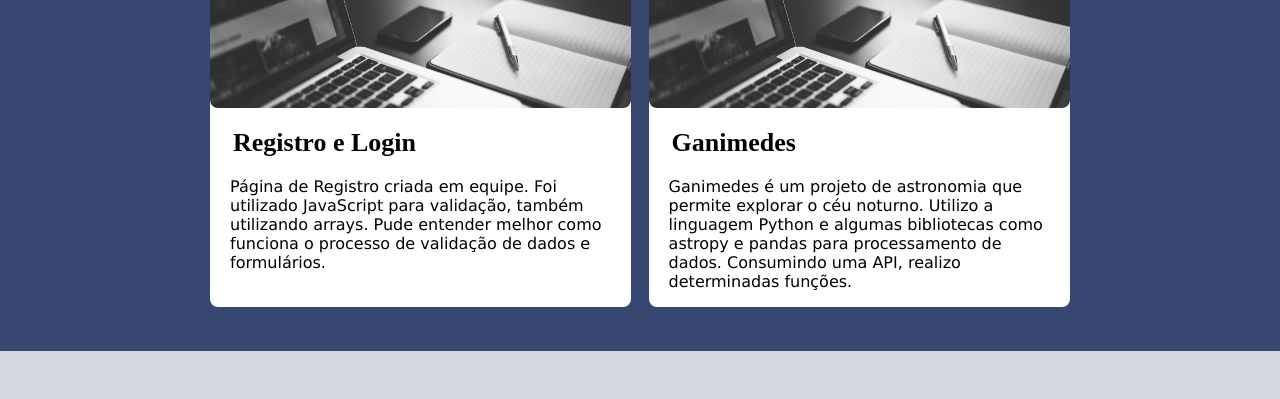
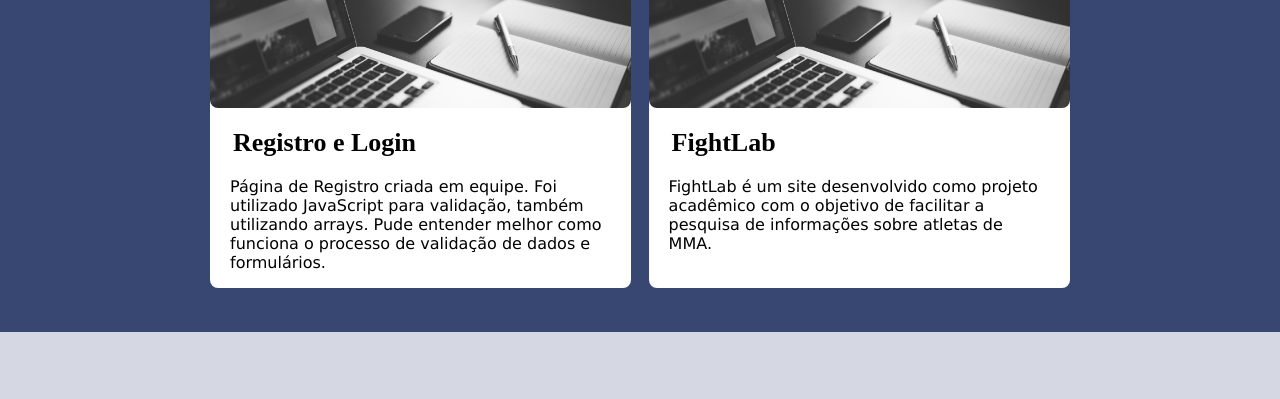
Before and after one commit to Gabriel-Matias07/my-portfolio, a plain HTML site: page index.html in a window 1280 px wide. Shown: the part 1200-1599 px from the top of the page. Drawn offline with Linux system fonts and the light colour scheme; a web font is replaced by a local one.

Commit message:
Update index.html

```diff
--- a/index.html
+++ b/index.html
@@ -64,8 +64,8 @@
                 </div>
                 <div>
                     <div></div>
-                    <h3><a href="https://gabriel-matias07.github.io/product_review_card_component_main/" target="_blank">Ganimedes</h3></a>
-                    <p>Ganimedes é um projeto de astronomia que permite explorar o céu noturno. Utilizo a linguagem Python e algumas bibliotecas como astropy e pandas para processamento de dados. Consumindo uma API, realizo determinadas funções.</p>
+                    <h3><a href="https://fightlab.vercel.app/" target="_blank">FightLab</h3></a>
+                    <p>FightLab é um site desenvolvido como projeto acadêmico com o objetivo de facilitar a pesquisa de informações sobre atletas de MMA.</p>
                 </div>
             </div>
 
```
